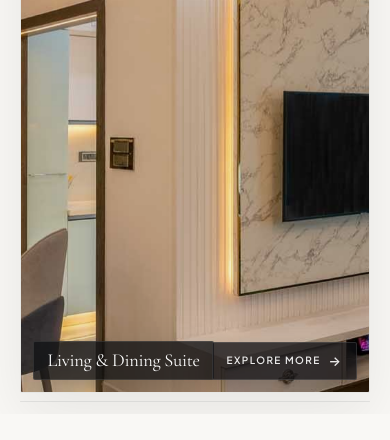
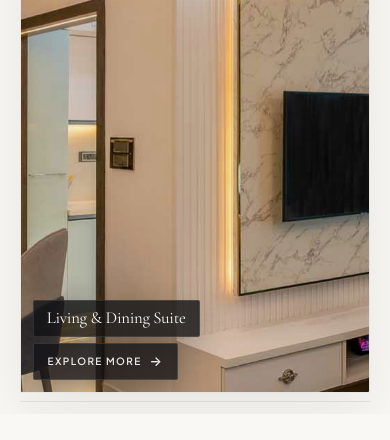
Before and after one commit to salah1402/PRIVILEGE-interior-solutions, a website built with Vite: page index.html in a window 390 px wide. Shown: the part 1398-1838 px from the top of the page. Built offline with nearby package versions, Linux system fonts and the light colour scheme; some packages are replaced by stand-ins of ours; files whose address does not match are found by name.

Commit message:
Fix mobile Our Works project card layout: stack title and CTA vertically

```diff
--- a/src/sections/our-works.ts
+++ b/src/sections/our-works.ts
@@ -133,15 +133,18 @@ export function createOurWorksSection(options: OurWorksOptions = {}): OurWorksHa
         <span class="our-works-layer__tag">${project.number} / ${project.category}</span>
       </div>
 
-      <div class="our-works-layer__edge our-works-layer__edge--${project.layout.titleEdge}">
+      <!-- Bottom Editorial Overlay (Desktop edge-anchored via display:contents, Mobile stacked vertically) -->
+      <div class="our-works-layer__bottom-overlay">
+        <div class="our-works-layer__edge our-works-layer__edge--title our-works-layer__edge--${project.layout.titleEdge}">
           <h3 class="our-works-layer__title">${project.descriptor}</h3>
         </div>
 
-      <div class="our-works-layer__edge our-works-layer__edge--${project.layout.actionEdge}">
+        <div class="our-works-layer__edge our-works-layer__edge--action our-works-layer__edge--${project.layout.actionEdge}">
           <a href="${project.link}" class="our-works-layer__action" aria-label="Explore ${project.descriptor}">
             <span class="our-works-layer__action-text">EXPLORE MORE</span>
             <span class="our-works-layer__action-arrow" aria-hidden="true">&rarr;</span>
           </a>
+        </div>
       </div>
     </article>
   `).join('');
--- a/src/styles/our-works.css
+++ b/src/styles/our-works.css
@@ -223,6 +223,11 @@
   max-width: min(520px, calc(100% - 3rem));
 }
 
+/* Bottom Placards Overlay: unboxed on desktop to preserve edge layout */
+.our-works-layer__bottom-overlay {
+  display: contents;
+}
+
 /* Category: small, restrained */
 .our-works-layer__tag {
   display: inline-block;
@@ -343,7 +348,7 @@
   }
 }
 
-@media (max-width: 640px) {
+@media (max-width: 767px) {
   .our-works-section {
     height: 340vh;
   }
@@ -369,16 +374,30 @@
     right: 0.75rem;
   }
 
-  .our-works-layer__edge--bottom-left {
+  /* Bottom Stacked Overlay on Mobile: Title + CTA cleanly stacked vertically */
+  .our-works-layer__bottom-overlay {
+    display: flex;
+    flex-direction: column;
+    align-items: flex-start;
+    position: absolute;
     bottom: 0.75rem;
     left: 0.75rem;
-    max-width: calc(100% - 1.5rem);
+    right: 0.75rem;
+    gap: 0.45rem;
+    z-index: 10;
+    pointer-events: none;
+    box-sizing: border-box;
   }
 
-  .our-works-layer__edge--bottom-right {
-    bottom: 0.75rem;
-    right: 0.75rem;
-    max-width: calc(100% - 1.5rem);
+  .our-works-layer__bottom-overlay .our-works-layer__edge {
+    position: relative;
+    top: auto;
+    bottom: auto;
+    left: auto;
+    right: auto;
+    max-width: 100%;
+    margin: 0;
+    will-change: opacity, transform;
   }
 
   .our-works-layer__tag {
@@ -387,12 +406,16 @@
   }
 
   .our-works-layer__title {
-    padding: 0.5rem 0.85rem;
-    font-size: 1.15rem;
+    padding: 0.45rem 0.8rem;
+    font-size: clamp(1.05rem, 4.2vw, 1.25rem);
+    line-height: 1.2;
+    box-sizing: border-box;
+    max-width: 100%;
   }
 
   .our-works-layer__action {
-    padding: 0.5rem 0.85rem;
+    padding: 0.45rem 0.85rem;
     font-size: 0.625rem;
+    box-sizing: border-box;
   }
 }
```
Lines whose indentation alone changed are shown as unchanged.
